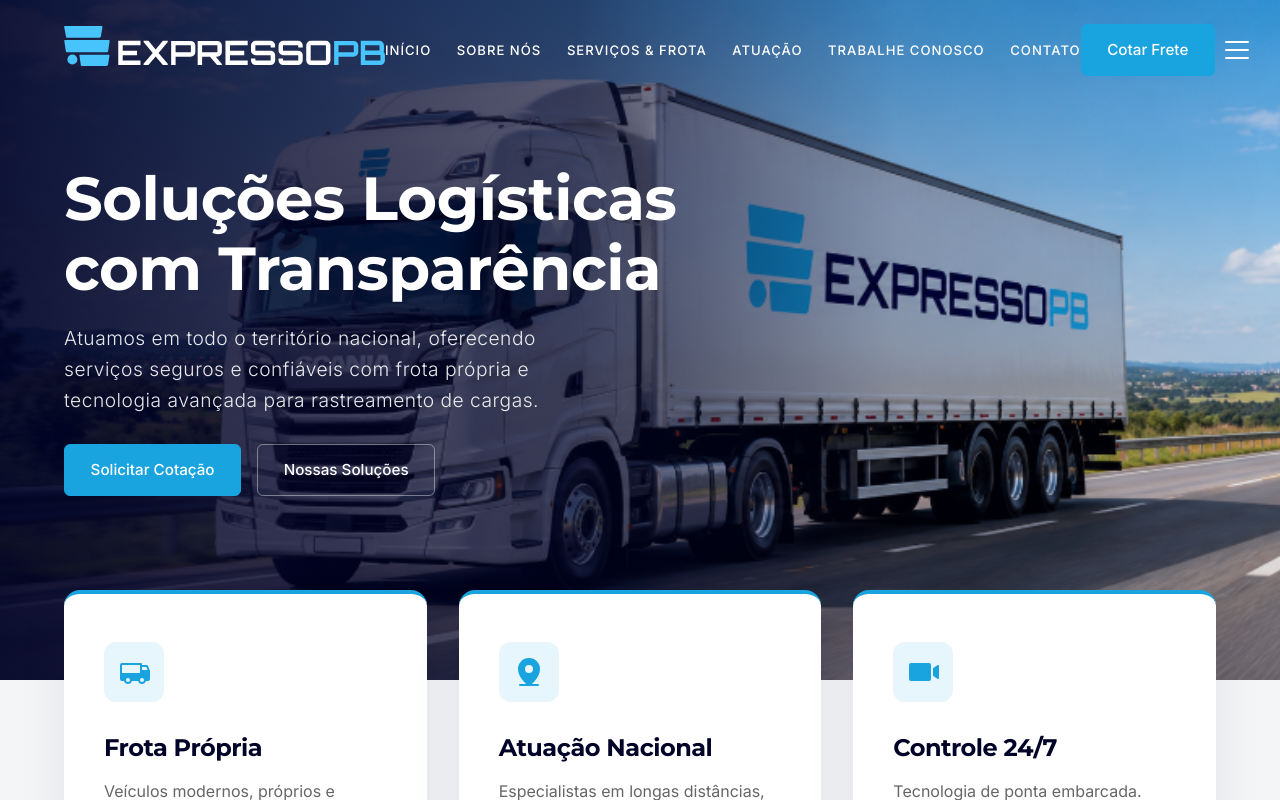
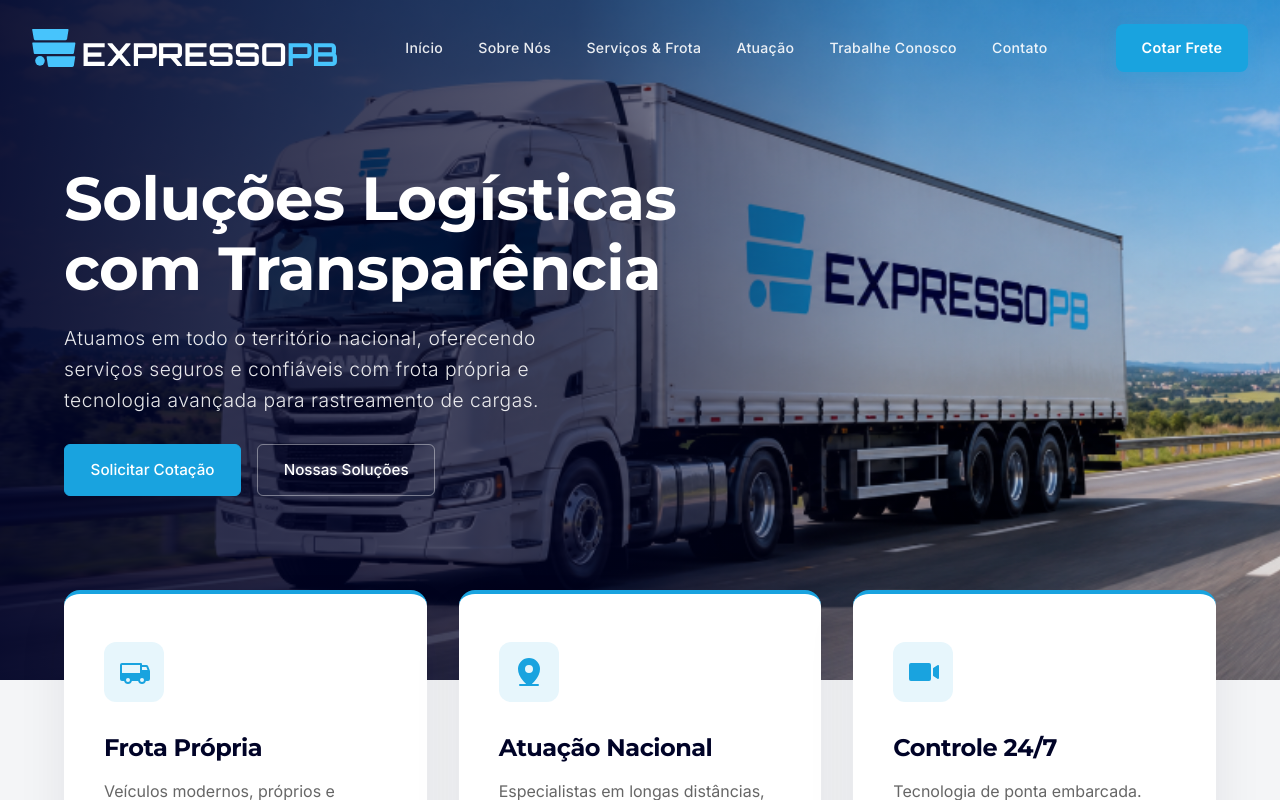
Before and after one commit to webconverte/siteexpressopb, a React (Vite) app: page / in a window 1280 px wide. Shown: the top 800 px of the page. Built offline with nearby package versions, Linux system fonts and the light colour scheme.

Commit message:
style(header): refatoracao senior de layout com respiro generoso, container 1360px e tipografia balanceada

```diff
--- a/src/components/Header.jsx
+++ b/src/components/Header.jsx
@@ -23,10 +23,11 @@
 
     return (
         <header className={`header ${scrolled ? 'scrolled' : ''}`}>
-            <div className="container">
-                <Link to="/" className="logo" onClick={() => setMenuActive(false)}>
+            <div className="header-container">
+                <Link to="/" className="header-logo" onClick={() => setMenuActive(false)}>
                     <img src={logo} alt="Expresso PB" className="logo-img" />
                 </Link>
+
                 <ul className={`nav-links ${menuActive ? 'active' : ''}`}>
                     <li><Link to="/" onClick={() => setMenuActive(false)}>Início</Link></li>
                     <li><Link to="/sobre" onClick={() => setMenuActive(false)}>Sobre Nós</Link></li>
@@ -35,15 +36,17 @@
                     <li><Link to="/trabalhe-conosco" onClick={() => setMenuActive(false)}>Trabalhe Conosco</Link></li>
                     <li><Link to="/contato" onClick={() => setMenuActive(false)}>Contato</Link></li>
                 </ul>
-                <Link to="/contato" className="btn-primary hide-mobile">Cotar Frete</Link>
+
+                <div className="header-actions">
+                    <Link to="/contato" className="header-btn hide-mobile">Cotar Frete</Link>
                     <button
                         className="mobile-menu-btn"
                         onClick={() => setMenuActive(!menuActive)}
-                    aria-label="Abrir menu de navegação"
-                    style={{ background: 'transparent', border: 'none', padding: '0.4rem', display: 'flex', alignItems: 'center' }}
+                        aria-label={menuActive ? "Fechar menu" : "Abrir menu"}
                     >
                         {menuActive ? <X size={32} /> : <List size={32} />}
                     </button>
+                </div>
             </div>
         </header>
     );
--- a/src/index.css
+++ b/src/index.css
@@ -41,49 +41,127 @@
 /* Header */
 .header {
     background: transparent;
-    position: fixed; top: 0; left: 0; right: 0; z-index: 1000; height: 100px;
-    transition: all 0.4s ease;
+    position: fixed;
+    top: 0;
+    left: 0;
+    right: 0;
+    z-index: 1000;
+    height: 96px;
+    transition: all 0.35s cubic-bezier(0.16, 1, 0.3, 1);
+    display: flex;
+    align-items: center;
 }
 .header.scrolled {
-    background: var(--dark-blue);
-    height: 70px;
-    box-shadow: 0 4px 15px rgba(0,0,0,0.3);
-}
-.header .container { display: flex; justify-content: space-between; align-items: center; height: 100%; }
-.logo-img { height: 40px; transition: var(--transition); }
-.header.scrolled .logo-img { height: 32px; }
-
+    background: rgba(0, 3, 39, 0.95);
+    backdrop-filter: blur(12px);
+    height: 76px;
+    box-shadow: 0 4px 25px rgba(0, 0, 0, 0.35);
+}
+.header .header-container {
+    display: flex;
+    justify-content: space-between;
+    align-items: center;
+    width: 100%;
+    max-width: 1360px;
+    margin: 0 auto;
+    padding: 0 2rem;
+    gap: 3rem;
+}
+.header-logo {
+    display: flex;
+    align-items: center;
+    flex-shrink: 0;
+}
+.logo-img {
+    height: 38px;
+    width: auto;
+    transition: all 0.3s ease;
+}
+.header.scrolled .logo-img {
+    height: 32px;
+}
+
+/* Navegação Desktop */
 .nav-links {
     display: flex;
-    gap: 1.6rem;
+    gap: 2.2rem;
     list-style: none;
     align-items: center;
+    margin: 0;
+    padding: 0;
 }
 .nav-links li {
     white-space: nowrap;
 }
 .nav-links a {
+    color: rgba(255, 255, 255, 0.9);
+    font-weight: 500;
+    font-size: 0.88rem;
+    transition: all 0.25s ease;
+    letter-spacing: 0.3px;
+    white-space: nowrap;
+    position: relative;
+    padding: 0.4rem 0;
+}
+.nav-links a::after {
+    content: '';
+    position: absolute;
+    bottom: 0;
+    left: 0;
+    width: 0;
+    height: 2px;
+    background: var(--primary-blue);
+    transition: width 0.25s ease;
+}
+.nav-links a:hover {
     color: var(--white);
-    font-weight: 500;
-    font-size: 0.82rem;
-    transition: var(--transition);
-    text-transform: uppercase;
-    letter-spacing: 1px;
+}
+.nav-links a:hover::after {
+    width: 100%;
+}
+
+.header-actions {
+    display: flex;
+    align-items: center;
+    gap: 1rem;
+    flex-shrink: 0;
+}
+
+.header-btn {
+    display: inline-flex;
+    align-items: center;
+    justify-content: center;
+    padding: 0.75rem 1.6rem;
+    border-radius: 8px;
+    background: var(--primary-blue);
+    color: var(--white) !important;
+    font-weight: 700;
+    font-size: 0.9rem;
+    letter-spacing: 0.3px;
+    transition: all 0.3s ease;
+    border: none;
+    box-shadow: 0 4px 15px rgba(25, 163, 223, 0.3);
     white-space: nowrap;
 }
-.nav-links a:hover { color: var(--primary-blue); }
+.header-btn:hover {
+    background: #0284c7;
+    transform: translateY(-2px);
+    box-shadow: 0 8px 25px rgba(25, 163, 223, 0.45);
+}
 
 .mobile-menu-btn {
     display: none;
     color: var(--white);
-    font-size: 1.5rem;
+    font-size: 1.8rem;
     cursor: pointer;
     background: transparent;
     border: none;
-}
-.hide-mobile {
-    display: inline-flex;
-    white-space: nowrap;
+    padding: 0.4rem;
+    border-radius: 8px;
+    transition: background 0.2s ease;
+}
+.mobile-menu-btn:hover {
+    background: rgba(255, 255, 255, 0.1);
 }
 
 /* Footer */
```
Lines whose indentation alone changed are shown as unchanged.
